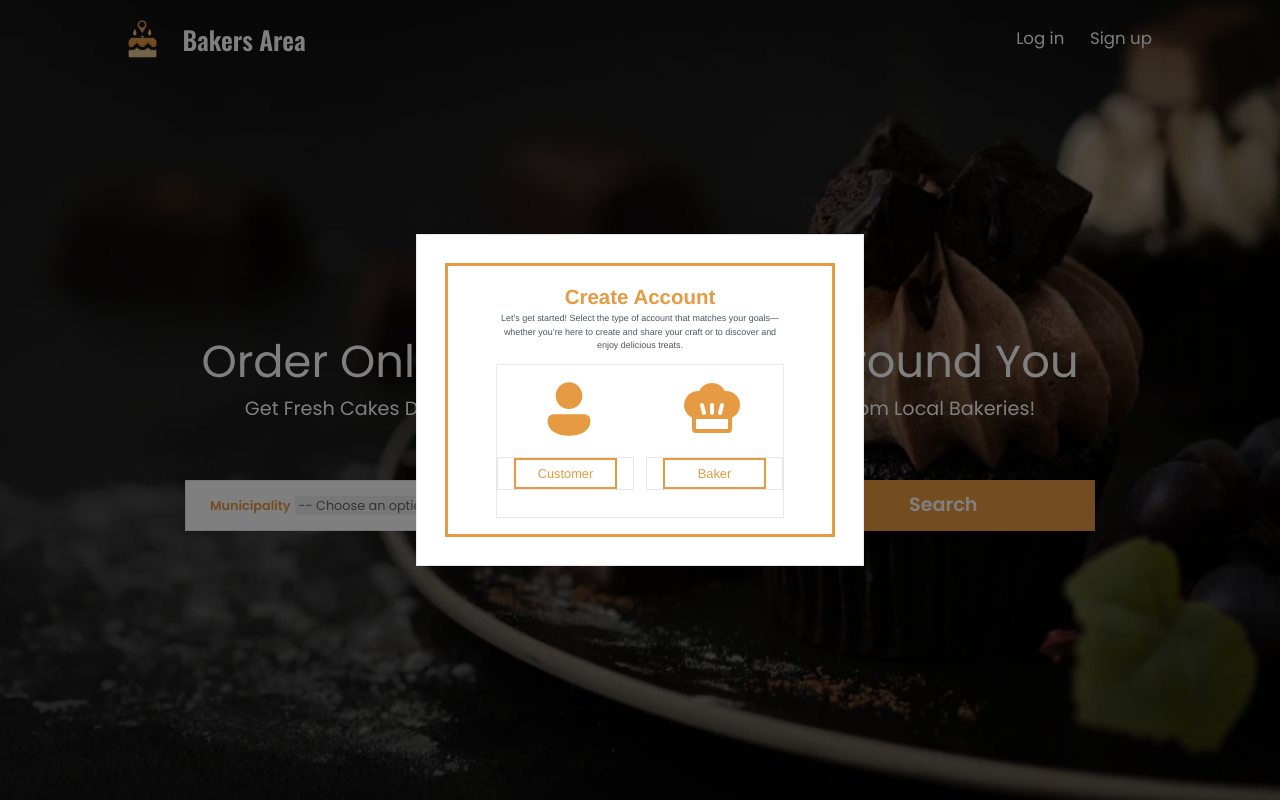
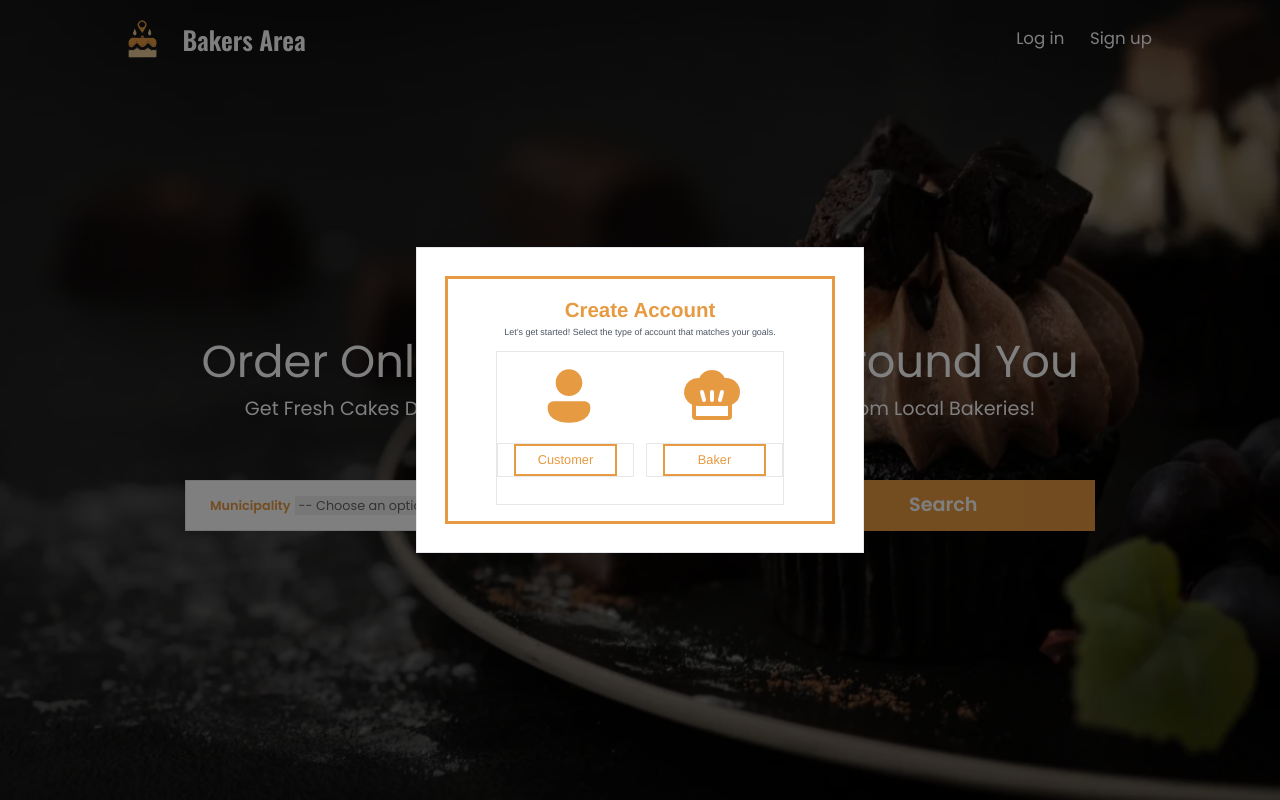
Before and after one commit to BryanIanRamos/Cake-Area, a React (Vite) app: page / in a window 1280 px wide. Both pictures are taken after a click on the button "Sign up". Shown: the top 800 px of the page. Built offline with nearby package versions, Linux system fonts and the light colour scheme; some icons are missing.

Commit message:
Content Fixed

```diff
--- a/src/components/modals/CreateAccount.jsx
+++ b/src/components/modals/CreateAccount.jsx
@@ -1,48 +1,19 @@
 import React from "react";
 import { Icon } from "@iconify/react";
 
-const CreateAccount = ({ openCustomerView }) => {
+const CreateAccount = ({ goBackToSelect }) => {
   return (
     <div className="text-center">
-      <h2 className="w-full text-[3.6vw] sm:text-[2.5vw] md:text-[2.1vw] lg:text-[1.6vw] font-semibold text-primary">
-        Create Account
-      </h2>
-      <h3 className="text-[1.9vw] sm:text-[1.3vw] md:text-[1vw] lg:text-[0.7vw] px-4 lg:px-8 text-gray-600">
-        Let’s get started! Select the type of account that matches your
-        goals—whether you’re here to create and share your craft or to discover
-        and enjoy delicious treats.
-      </h3>
-      <div className="grid grid-rows-2 mt-3 sm:mt-2 md:mt-1 lg:mt-3 border mx-5 md:mx-8 md:py-2 lg:py-3">
-        <div className="grid grid-cols-2 items-center justify-center">
-          <div className="flex justify-center items-center">
-            <Icon
-              icon="fluent:person-48-filled"
-              className="text-[8.5vw] sm:text-[6vw] md:text-[7vw] lg:text-[5vw] text-primary"
-            />
-          </div>
-          <div className="flex justify-center items-center">
-            <Icon
-              icon="ph:chef-hat-fill"
-              className="text-[8.5vw] sm:text-[6vw] md:text-[5vw] lg:text-[5vw] text-primary"
-            />
-          </div>
-        </div>
-        <div className="grid grid-cols-2 items-center justify-center sm:gap-3">
-          <div className="border flex flex-col items-center justify-center">
-            <button
-              onClick={openCustomerView} // Changes modal content
-              className="hover:bg-primary w-[17vw] sm:w-[12vw] md:w-[10vw] lg:w-[8vw] py-1 text-[2vw] sm:text-[1vw] hover:text-white text-primary border-2 border-primary"
-            >
-              Customer
-            </button>
-          </div>
-          <div className="border flex flex-col items-center justify-center">
-            <button className="hover:bg-primary w-[17vw] sm:w-[12vw] md:w-[10vw] lg:w-[8vw] py-1 text-[2vw] sm:text-[1vw] hover:text-white text-primary border-2 border-primary">
-              Baker
-            </button>
-          </div>
-        </div>
-      </div>
+      <h2 className="text-primary font-bold text-lg">Customer Details</h2>
+      <p className="text-gray-600 mt-2">
+        This is a different view for the Customer account creation.
+      </p>
+      <button
+        onClick={goBackToSelect} // Return to account selection view
+        className="mt-4 px-4 py-2 bg-primary text-white rounded hover:bg-primary-dark"
+      >
+        Back
+      </button>
     </div>
   );
 };
--- a/src/components/modals/SelectAccount.jsx
+++ b/src/components/modals/SelectAccount.jsx
@@ -3,15 +3,14 @@ import { Icon } from "@iconify/react";
 import CreateAccount from "./CreateAccount";
 
 const SelectAccount = ({ isOpen, closeModal }) => {
-  // State to track the modal content view
-  const [modalView, setModalView] = useState("select"); // "select" or "customer"
+  const [modalView, setModalView] = useState("select"); // Track which view is open
 
   // Function to switch to the Customer view
   const openCustomerView = () => {
     setModalView("customer");
   };
 
-  // Function to reset to the Select Account view
+  // Reset to the Select Account view
   const goBackToSelect = () => {
     setModalView("select");
   };
@@ -29,24 +28,50 @@ const SelectAccount = ({ isOpen, closeModal }) => {
           </button>
 
           {modalView === "select" ? (
-            // Initial "Select Account" Content
-            <CreateAccount openCustomerView={openCustomerView} />
+            // Account type selection view
+            <div className="text-center">
+              <h2 className="w-full text-[3.6vw] sm:text-[2.5vw] md:text-[2.1vw] lg:text-[1.6vw] font-semibold text-primary">
+                Create Account
+              </h2>
+              <h3 className="text-[1.9vw] sm:text-[1.3vw] md:text-[1vw] lg:text-[0.7vw] px-4 lg:px-8 text-gray-600">
+                Let’s get started! Select the type of account that matches your
+                goals.
+              </h3>
+              <div className="grid grid-rows-2 mt-3 sm:mt-2 md:mt-1 lg:mt-3 border mx-5 md:mx-8 md:py-2 lg:py-3">
+                <div className="grid grid-cols-2 items-center justify-center">
+                  <div className="flex justify-center items-center">
+                    <Icon
+                      icon="fluent:person-48-filled"
+                      className="text-[8.5vw] sm:text-[6vw] md:text-[7vw] lg:text-[5vw] text-primary"
+                    />
+                  </div>
+                  <div className="flex justify-center items-center">
+                    <Icon
+                      icon="ph:chef-hat-fill"
+                      className="text-[8.5vw] sm:text-[6vw] md:text-[5vw] lg:text-[5vw] text-primary"
+                    />
+                  </div>
+                </div>
+                <div className="grid grid-cols-2 items-center justify-center sm:gap-3">
+                  <div className="border flex flex-col items-center justify-center">
+                    <button
+                      onClick={openCustomerView} // Switch to customer details view
+                      className="hover:bg-primary w-[17vw] sm:w-[12vw] md:w-[10vw] lg:w-[8vw] py-1 text-[2vw] sm:text-[1vw] hover:text-white text-primary border-2 border-primary"
+                    >
+                      Customer
+                    </button>
+                  </div>
+                  <div className="border flex flex-col items-center justify-center">
+                    <button className="hover:bg-primary w-[17vw] sm:w-[12vw] md:w-[10vw] lg:w-[8vw] py-1 text-[2vw] sm:text-[1vw] hover:text-white text-primary border-2 border-primary">
+                      Baker
+                    </button>
+                  </div>
+                </div>
+              </div>
+            </div>
           ) : (
-            // Customer Account Details Content
-            <div className="text-center">
-              <h2 className="text-primary font-bold text-lg">
-                Customer Details
-              </h2>
-              <p className="text-gray-600 mt-2">
-                This is a different view for the Customer account creation.
-              </p>
-              <button
-                onClick={goBackToSelect} // Goes back to main view
-                className="mt-4 px-4 py-2 bg-primary text-white rounded hover:bg-primary-dark"
-              >
-                Back
-              </button>
-            </div>
+            // Display customer account details when "Customer" is selected
+            <CreateAccount goBackToSelect={goBackToSelect} />
           )}
         </div>
       </div>
```
